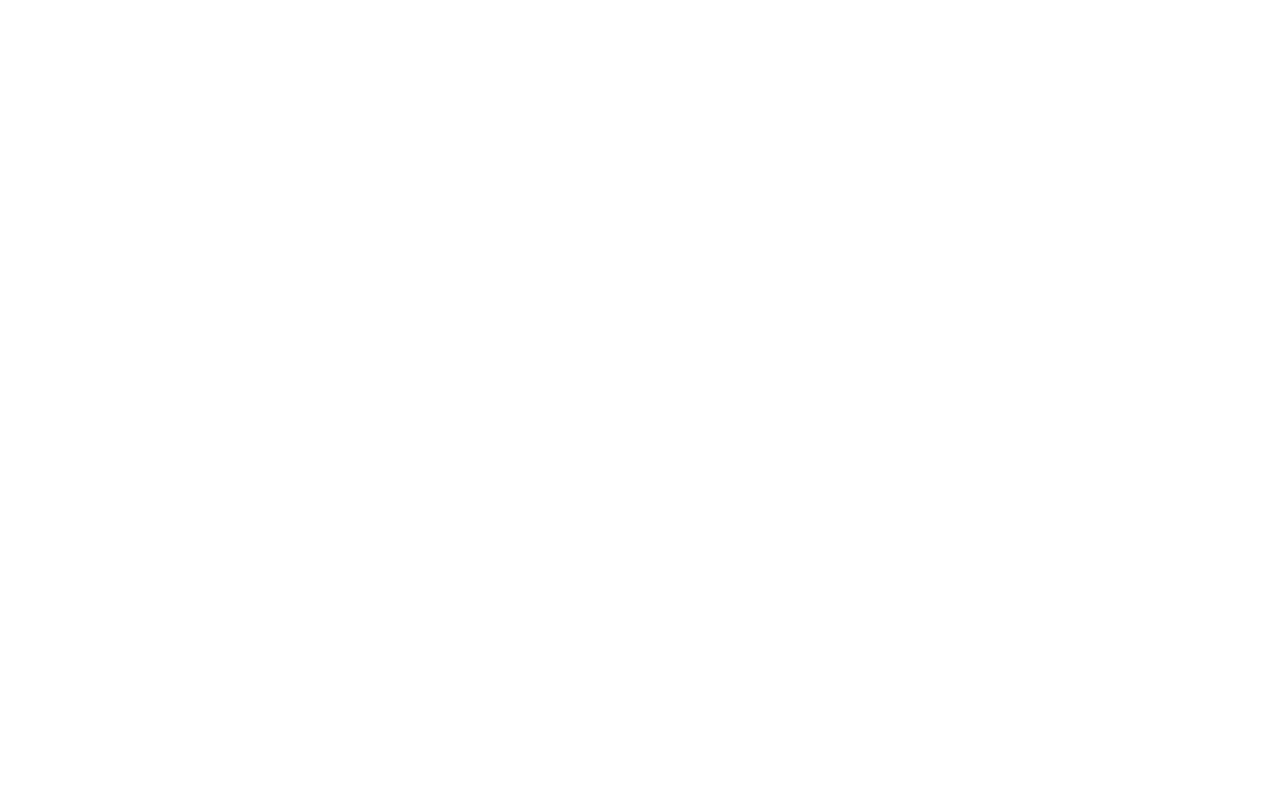
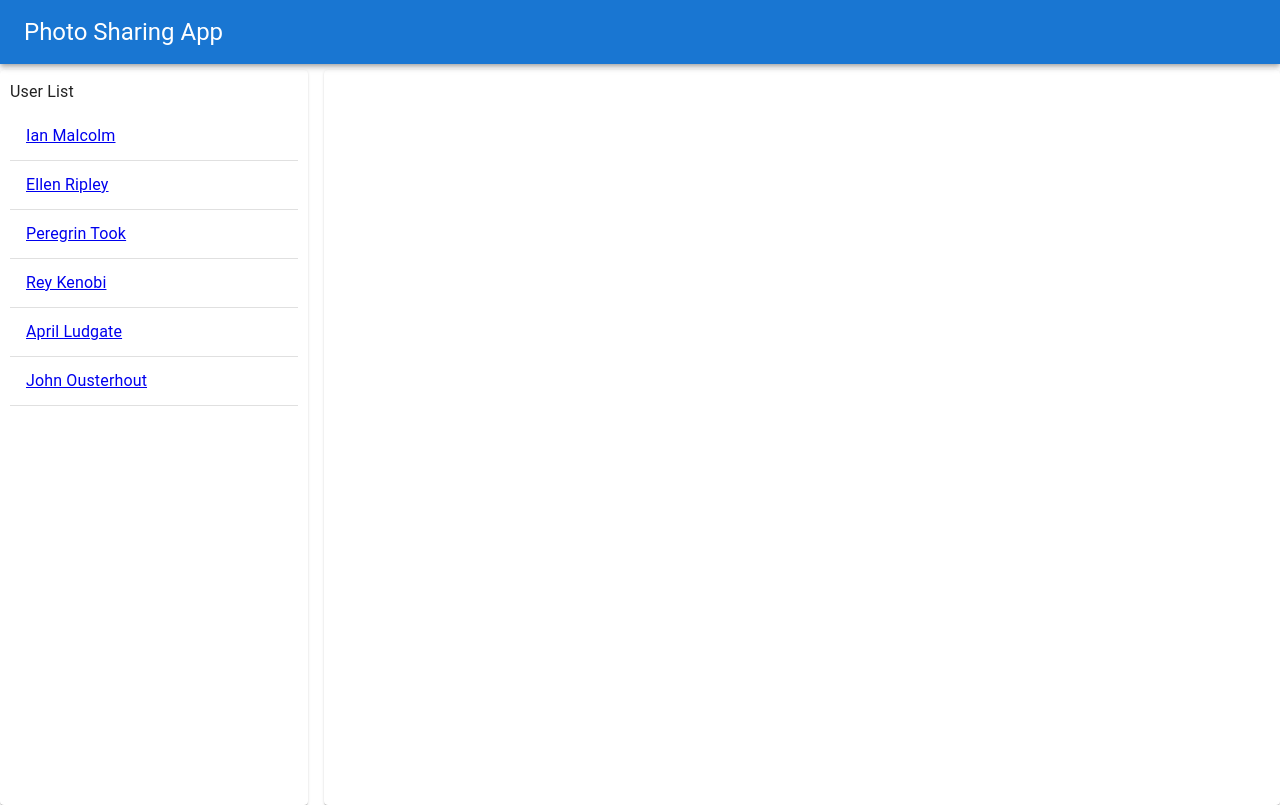
Before and after one commit to Thang-Nguyen-Minh/Photo-sharing-t-code, a React (Create React App) app in the folder frontend/: page / in a window 1280 px wide. Before the commit this address had no page. Built offline with nearby package versions, Linux system fonts and the light colour scheme.

Commit message:
Hiển thị ds user => map, viết hàm như cách mk hay viết, bấm vào link sang user Details thì bọc nó vào thẻ Link là đc

```diff
--- a/frontend/src/components/TopBar/index.jsx
+++ b/frontend/src/components/TopBar/index.jsx
@@ -12,7 +12,7 @@
                     Photo Sharing App
                 </Typography>
                 <Typography variant="h5" color="inherit" style={{ marginLeft: "auto" }}>
-                    {contextText}
+                    {/*{contextText}*/}
                 </Typography>
             </Toolbar>
         </AppBar>
--- a/frontend/src/components/UserList/index.jsx
+++ b/frontend/src/components/UserList/index.jsx
@@ -4,9 +4,24 @@
 import "./styles.css";
 import models from "../../modelData/models";
 function UserList () {
+    const users = models.userListModel();
     return (
       <div>
-
+          <Typography variant="body1">User List</Typography>
+          <List>
+              {users.map((user)=>{
+                  return (
+                      <>
+                          <ListItem key={user._id}>
+                              <Link to={`/users/${user._id}`}>
+                                  <ListItemText primary={`${user.first_name} ${user.last_name}`}/>
+                              </Link>
+                          </ListItem>
+                          <Divider />
+                      </>
+                  )
+            })}
+          </List>
       </div>
     );
 }
```
